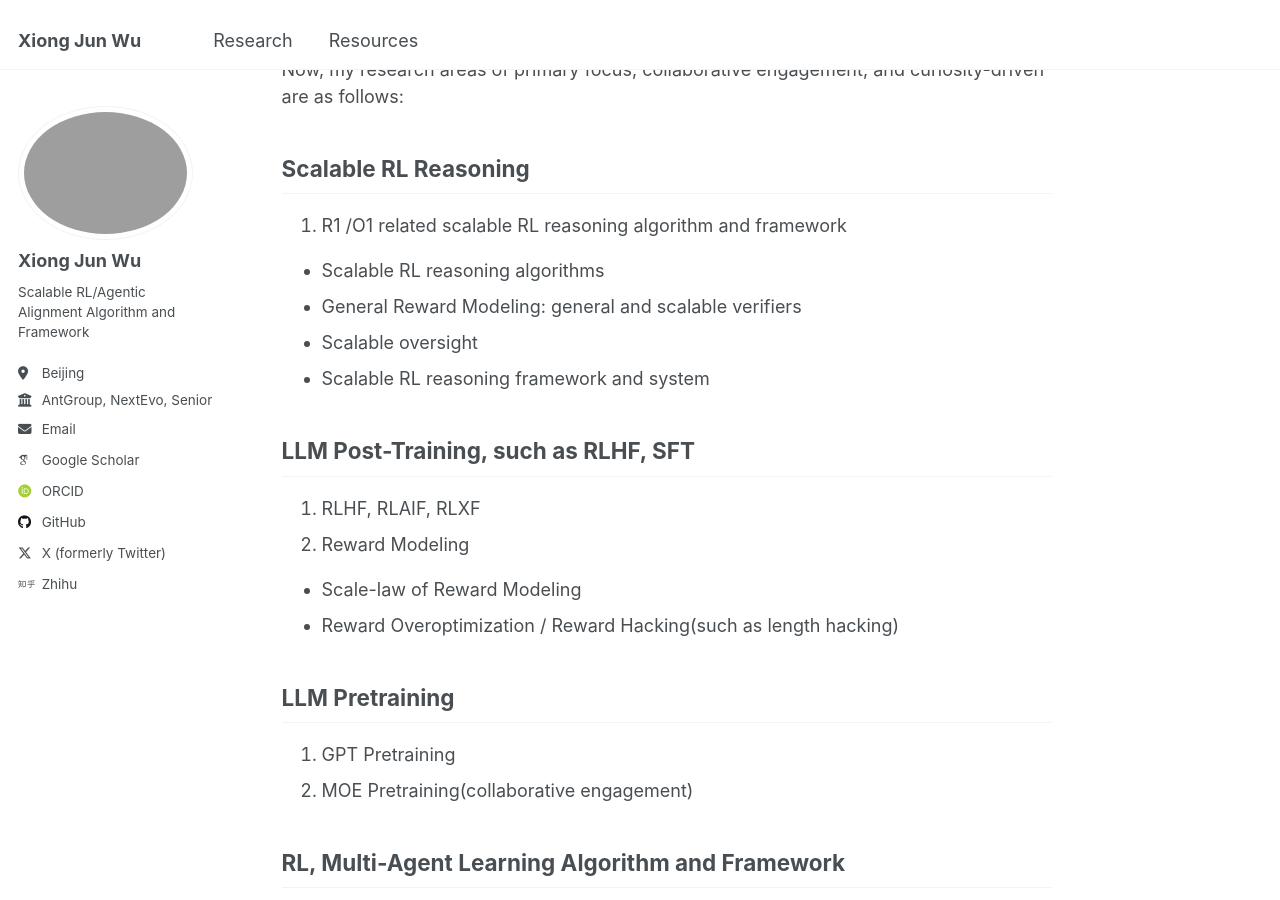
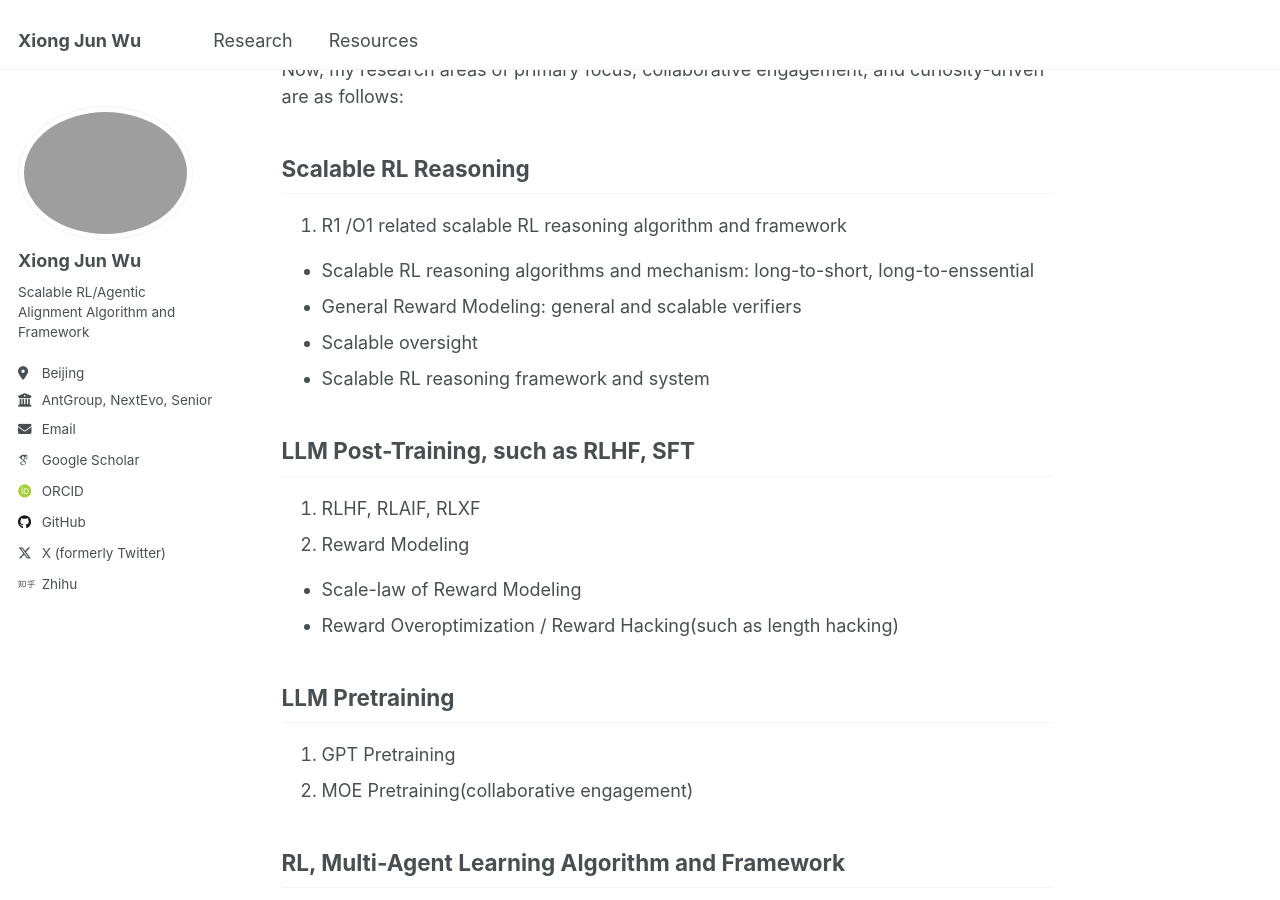
Before and after one commit to junwuxgi/junwuxgi.github.io, a Jekyll site: the page built from research.md, in a window 1280 px wide and 900 px high, scrolled down 633 px. Built offline with Jekyll 4.4.1, drawn with Linux system fonts in a browser that asks for light colours; some web fonts are replaced; our own code applies the rules of GitHub Pages for plain Markdown files.

```diff
--- a/research.md
+++ b/research.md
@@ -10,7 +10,7 @@ Now, my research areas of primary focus, collaborative engagement, and curiosity
 
 1. R1 /O1 related scalable RL reasoning algorithm and framework
 
-- Scalable RL reasoning algorithms
+- Scalable RL reasoning algorithms and mechanism: long-to-short, long-to-enssential
 - General Reward Modeling: general and scalable verifiers
 - Scalable oversight
 - Scalable RL reasoning framework and system
```
